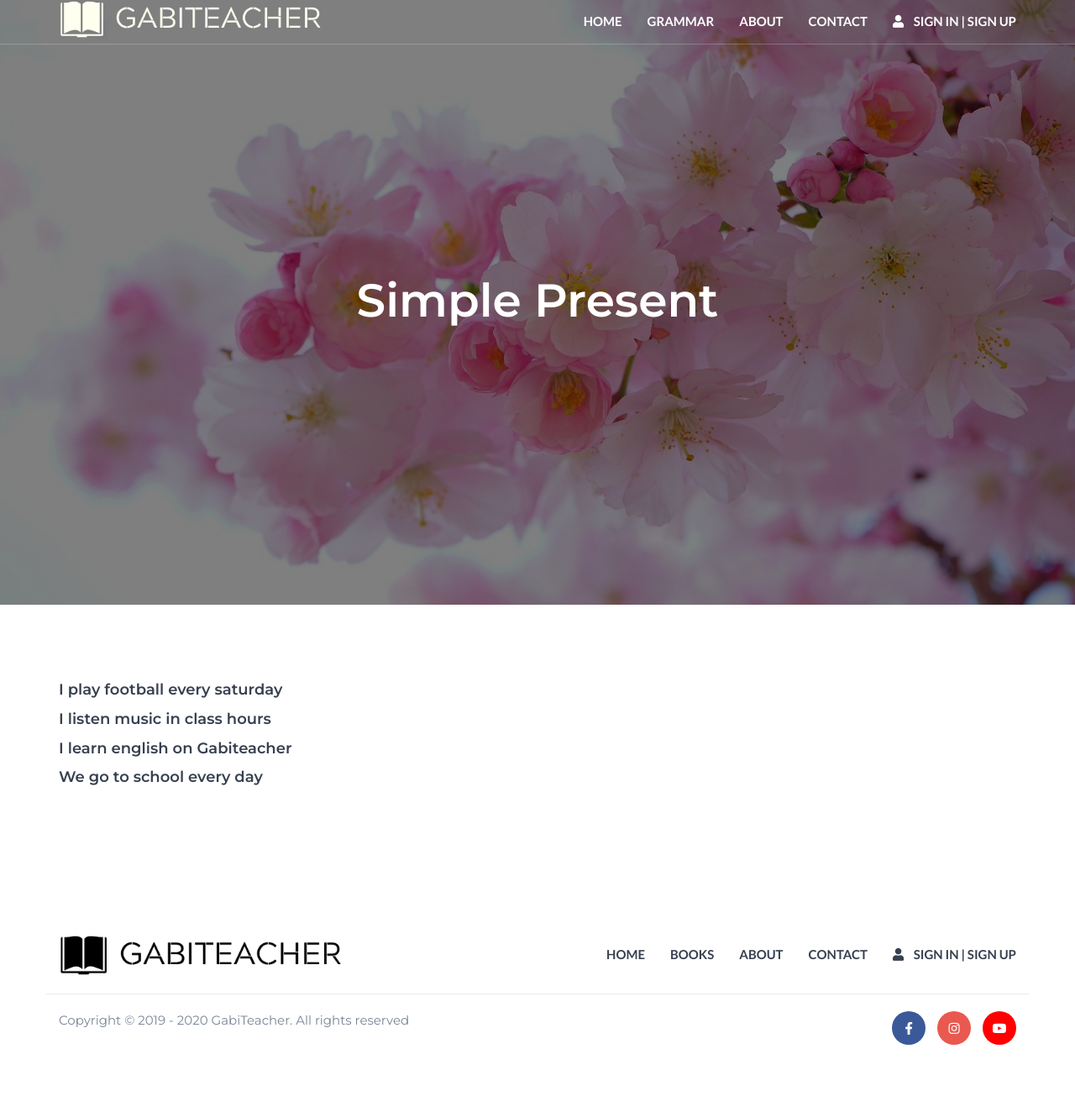
After one commit to LeoD-E1/GabiTeacher, a Flask app: template templates/simple_present.html in a window 1280 px wide. The commit adds this page. Shown: the whole page at 84% size. Run offline with Flask 2, Linux system fonts and the light colour scheme; the template is opened without the code that fills it, so the values that code supplies are empty; parts of the project's set-up code (start-up, migrations or seed data) failed here and were passed over.

Commit message:
añadido la ruta para grammar y avance de simple present

```diff
--- a/api/routes/page.py
+++ b/api/routes/page.py
@@ -17,6 +17,12 @@ def home(req):
 def get_started(req):
     return render_template('get_started.html')
 
+def gramma(req):
+    return render_template('grammar.html')
+
+def simple_present(req):
+    return render_template('simple_present.html')
+
 @auth
 def dashboard(req):
     return render_template('profile-user.html',
--- a/api/routes/schemas/page.py
+++ b/api/routes/schemas/page.py
@@ -3,5 +3,7 @@ schema = {
     'home': {'paths': '/', 'methods': ['GET']},
     'contact': {'paths': '/contact', 'methods': ['GET']},
     'dashboard': {'paths': '/dashboard', 'methods': ['GET']},
-    'get_started':{'paths': '/get_started', 'methods':['GET']}
+    'get_started':{'paths': '/get_started', 'methods':['GET']},
+    'grammar':{'paths': '/grammar', 'methods':['GET']},
+    'simple_present':{'paths': '/simple_present', 'methods': ['GET']}
 }
--- a/public/css/get-started.css
+++ b/public/css/get-started.css
@@ -22,7 +22,7 @@
     position: absolute;
     bottom: 0;
     top: 0;
-    background: rgba(0, 0, 0, 0.7);
+    background: rgba(0, 0, 0, 0.5);
     color: #ffffff;
     width: 100%;
     padding-top: 100px;
--- a/public/css/style.css
+++ b/public/css/style.css
@@ -108,6 +108,7 @@ blockquote:before {
     bottom: 0;
     background-position: center;
     background-size: cover;
+    background-size: cover;
 }
 
 .bg-image.bg-parallax {
@@ -124,6 +125,11 @@ blockquote:before {
     background-image: -webkit-gradient(linear, left top, left bottom, from(#374050), to(#798696));
     background-image: linear-gradient(to bottom, #374050 0%, #798696 100%);
     opacity: 0.7;
+}
+
+.title {
+    text-align: center;
+    font-size: 45px;
 }
 
 
@@ -1330,3 +1336,6 @@ textarea:focus {
         margin-left: 0px;
     }
 }
+
+
+/*------simple present--------*/
--- /dev/null
+++ b/public/css/verb_tenses.css
@@ -0,0 +1,14 @@
+.box-title {
+    text-align: center;
+    background-color: rosybrown;
+}
+
+.title {
+    font-size: 55px;
+    color: #FFF;
+}
+
+.transparence {
+    background-color: rgb(0, 0, 0);
+    opacity: .5;
+}
--- a/templates/layout.html
+++ b/templates/layout.html
@@ -47,7 +47,7 @@
             <nav id="nav">
                 <ul class="main-menu nav navbar-nav navbar-right">
                     <li><a href="{{ url_for('home') }}">Home</a></li>
-                    <li><a href="#">Books</a></li>
+                    <li><a href="#">Grammar</a></li>
                     <!--<li><a href="blog.html">Menu</a></li>-->
                     <li><a href="#">About</a></li>
                     <li><a href="{{ url_for('contact') }}">Contact</a></li>
--- /dev/null
+++ b/templates/simple_present.html
@@ -0,0 +1,53 @@
+{% extends 'layout.html' %}
+<!------------------->
+{% block css%}
+<link rel="stylesheet" type="text/css" href="../public/css/verb_tenses.css"> {%endblock%} {% block content%} {% block style%}{%endblock%}
+
+<div id="home" class="hero-area">
+
+    <!-- Backgound Image -->
+
+    <div class="bg-image bg-parallax" style="background-image: url('../public/img/simple-present.jpg')">
+        <div class="bg-image transparence"></div>
+    </div>
+    <!-- /Backgound Image -->
+
+    <div class="home-wrapper">
+        <div class="container">
+            <div class="row">
+                <div class="col-md-3"></div>
+                <div class="col-md-6">
+                    <h1 class="title">Simple Present</h1>
+                </div>
+                <div class="col-md-3"></div>
+            </div>
+        </div>
+    </div>
+</div>
+
+<div class="section">
+    <div class="container">
+        <div class="row">
+            <div class="col-md-4">
+                <ul style="list-style: none;">
+                    <li>
+                        <h4>I play football every saturday</h4>
+                    </li>
+                    <li>
+                        <h4>I listen music in class hours</h4>
+                    </li>
+                    <li>
+                        <h4>I learn english on Gabiteacher</h4>
+                    </li>
+                    <li>
+                        <h4>We go to school every day</h4>
+                    </li>
+                </ul>
+            </div>
+            <div class="col-md-4"></div>
+            <div class="col-md-4"></div>
+        </div>
+
+    </div>
+</div>
+{% endblock%}
```
Also changed, not shown: templates/contact.html (+4 -16 lines), public/img/mercadopago.jpg (added), public/img/mercadopago.png (added), public/img/simple-present.jpg (added).
